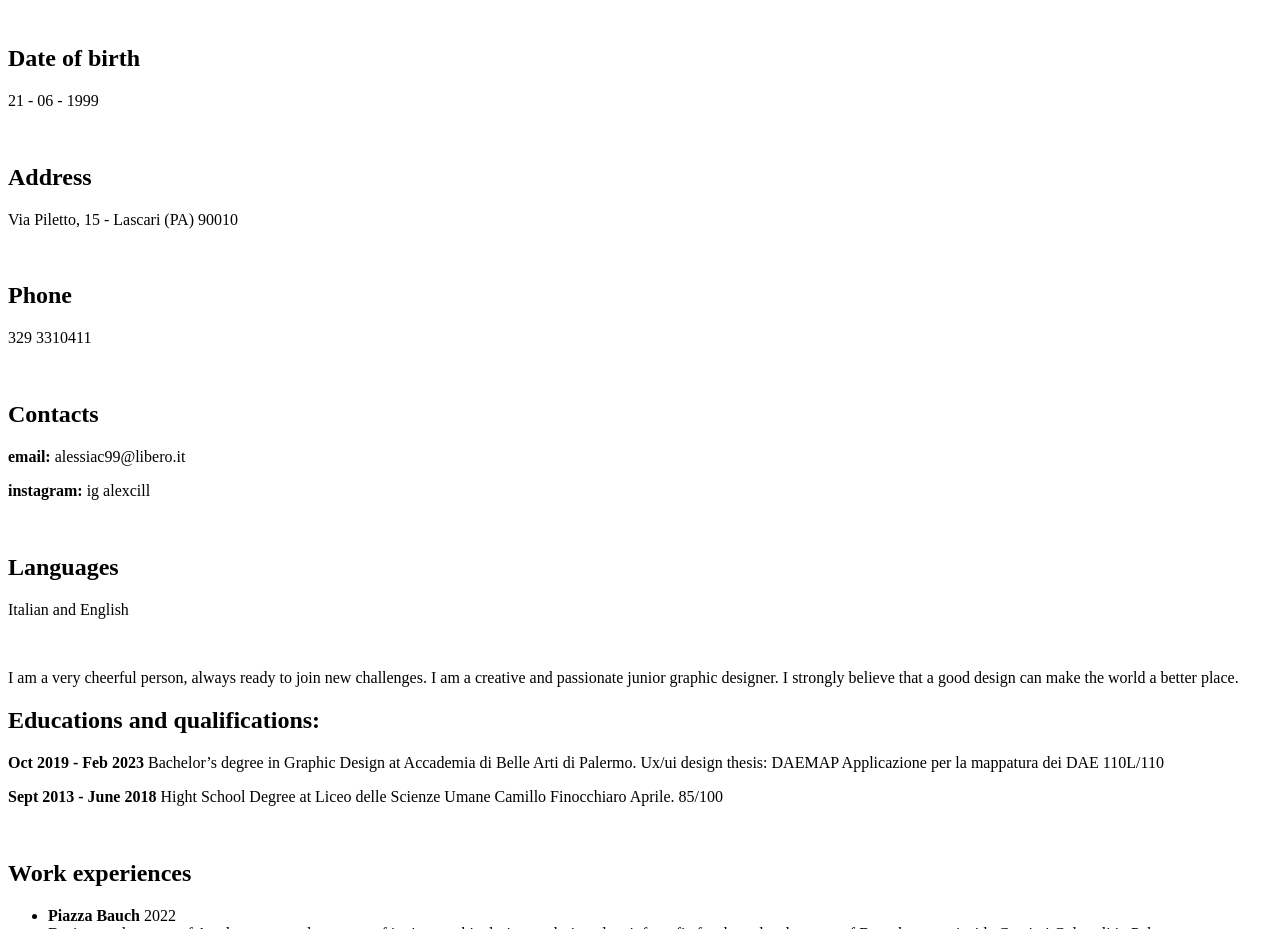
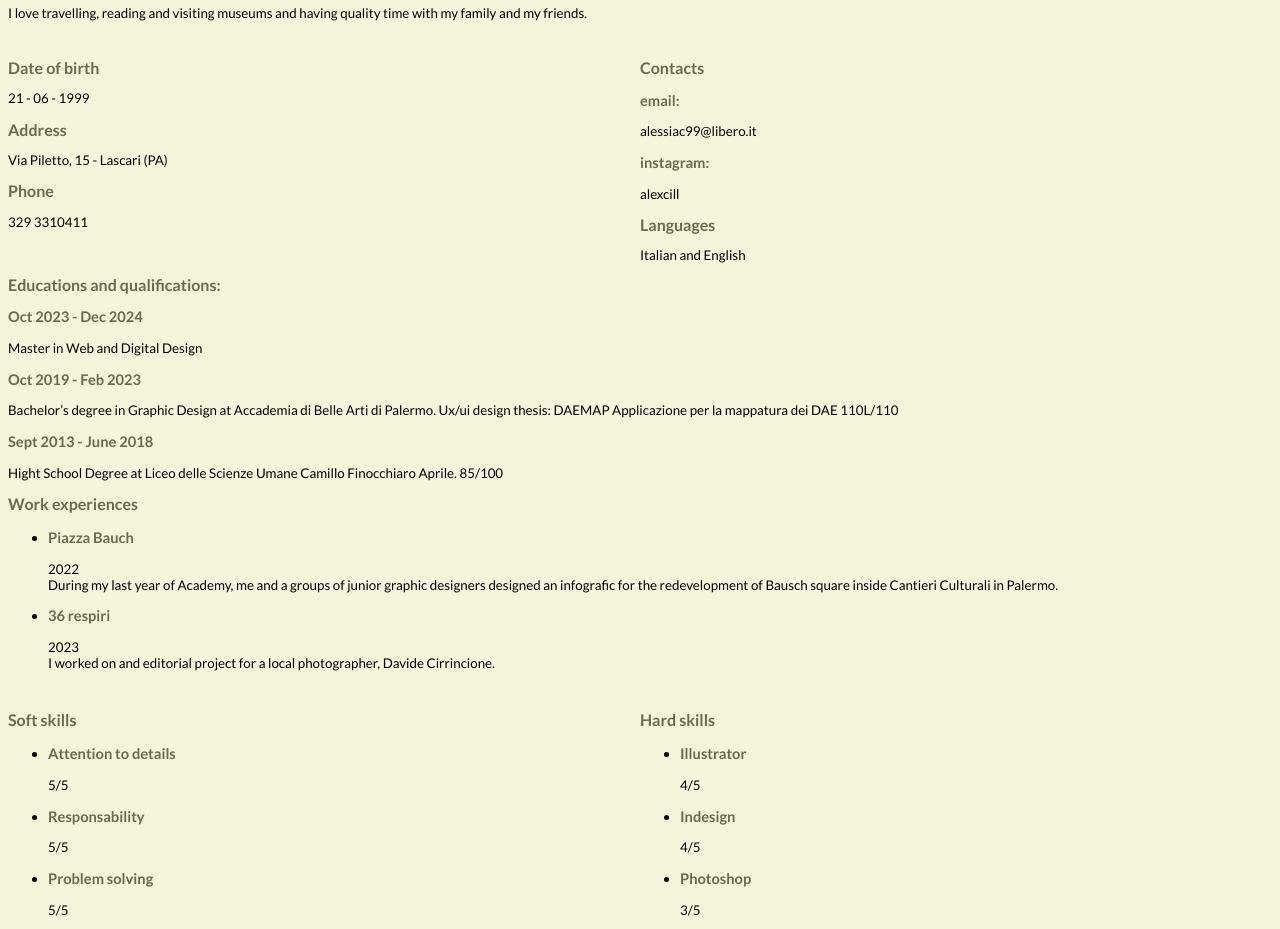
Before and after one commit to spd-master-web/html-cv-alexcill, a plain HTML site: page index.html in a window 1280 px wide. Shown: the part 107-1036 px from the top of the page. Drawn offline with Linux system fonts and the light colour scheme.

Commit message:
css print

```diff
--- a/index.html
+++ b/index.html
@@ -3,79 +3,100 @@
 <head>
     <meta charset="UTF-8">
     <meta name="viewport" content="width=device-width, initial-scale=1.0">
-    <title> alexcill curriculum vitae </title>
+    <link rel="stylesheet" href="print.css" output="print">
+
+<link rel="preconnect" href="https://fonts.googleapis.com">
+<link rel="preconnect" href="https://fonts.gstatic.com" crossorigin>
+<link href="https://fonts.googleapis.com/css2?family=Lato:ital,wght@0,400;0,700;1,400&display=swap" rel="stylesheet">
+
+<title> Alessia Cillari CV </title>
+
+
 </head>
+
 <body>
-    <head>
 
-    <p>Curriculum vitae</p>
-    <h1> Alessia Cillari</h1>
-<br>
+<header>
+    <h1> Alessia Cillari CV</h1>
+<p>I am a very cheerful person, always ready to join new challenges. I am a creative and passionate junior graphic designer.
+ Strongly believe that a good design can make the world a better place. </p>
+
+ <h2> Hobbies </h2>
+ <p> I love travelling, reading and visiting museums and having quality time with my family and my friends.</p>
+
+</header>
+
+<main>
+<div class="boxes">
     <h2> Date of birth </h2>
          <p> 21 - 06 - 1999 </p>
-<br>
     <h2> Address </h2>
-         <p> Via Piletto, 15 - Lascari (PA) 90010 </p>
-<br>
+         <p> Via Piletto, 15 - Lascari (PA) </p>
     <h2> Phone </h2>
          <p> 329 3310411 </p>
- <br>
-         <h2> Contacts </h2>
-         <p><b> email:</b> <a href="mailto:alessiac99@libero.it "></a> alessiac99@libero.it </p>
-         <p><b> instagram:</b> <a href="https://www.instagram.com/alexcill/"></a> ig alexcill</p>
+</div>
 
-<br>
+<div class="boxes">
+     <h2> Contacts </h2>
+        <h3> email:</h3>  <p> <a href="mailto:alessiac99@libero.it "></a> alessiac99@libero.it </p>
+       <h3> instagram:</h3> <p> <a href="https://www.instagram.com/alexcill/"></a> alexcill</p>
+
     <h2> Languages </h2>
          <p>Italian and English</p>
-<br>
+</div>
 
-    <p>I am a very cheerful person, always ready to join new challenges. I am a creative and passionate junior graphic designer.
-        I strongly believe that a good design can make the world a better place. </p>
-
-    </head>
 
         <h2> Educations and qualifications:</h2>
-        <p><b> Oct 2019 - Feb 2023</b>
-            Bachelor’s degree in Graphic Design at Accademia di Belle Arti di Palermo.
+       <h3> Oct 2023 - Dec 2024</h3>
+       <p>Master in Web and Digital Design</p>
+        <h3> Oct 2019 - Feb 2023</h3>
+        <p>Bachelor’s degree in Graphic Design at Accademia di Belle Arti di Palermo.
             Ux/ui design thesis:
             DAEMAP
             Applicazione per la mappatura dei DAE
             110L/110</p>
+            <h3>Sept 2013 - June 2018</h3>
+            <p>Hight School Degree at Liceo delle Scienze Umane Camillo Finocchiaro Aprile.
+                85/100</p>
 
-            <p><b> Sept 2013 - June 2018</b>
-                Hight School Degree at Liceo delle Scienze Umane Camillo Finocchiaro Aprile.
-                85/100</p>
-<br>
+
         <h2> Work experiences </h2>
         <ul>
-          <li> <p> <b> Piazza Bauch </b> 2022<br>
+          <li>
+            <h3> Piazza Bauch </h3> <p> 2022<br>
             During my last year of Academy,
             me and a groups of junior graphic designers
             designed an infografic for the redevelopment
-            of Bausch square inside Cantieri Culturali in Palermo.</p> </li>
-<br>
-          <li> <p> <b>36 respiri</b> 2023 <br>
-            I worked on and editorial project for a local photographer, Davide Cirrincione. </p> </li>
+            of Bausch square inside Cantieri Culturali in Palermo.</p>
+          </li>
+          <li>  <h3>36 respiri </h3> <p> 2023 <br>
+            I worked on and editorial project for a local photographer, Davide Cirrincione. </p>
+         </li>
 
         </ul>
-<br>
-         <h2> Skills </h2>
+
+<div class="boxes">
+         <h2> Soft skills </h2>
          <ul>
-         <li><p><b> Attention to details</b> 5/5</p></li>
-         <li><p><b> Responsability</b> 5/5</p></li>
-         <li></li><p><b> Problem solving</b> 5/5</p></li>
-<br>
-         <li></li><p><b> Illustrator</b> 4/5</p></li>
-         <li></li><p><b> Indesign</b> 4/5</p></li>
-         <li><p><b> Photoshop</b> 3/5</p></li>
-         <li><p><b> Cinema 4D</b> 3/5</p></li>
-         <li><p><b> Figma </b> 4/5</p></li>
+         <li><h3> Attention to details</h3> <p>5/5</p> </li>
+         <li><h3> Responsability</h3> <p> 5/5 </p> </li>
+         <li><h3> Problem solving</h3> <p> 5/5</p></li>
         </ul>
- <br>
-         <h2> Hobbies </h2>
-         <p> I love travelling, reading and visiting museums and having quality time with my family and my friends.</p>
+    </div>
+
+    <div class="boxes">
+        <h2> Hard skills </h2>
+        <ul>
+         <li><h3> Illustrator</h3> <p> 4/5</p> </li>
+         <li><h3> Indesign</h3> <p> 4/5</p> </li>
+         <li><h3> Photoshop</h3> <p> 3/5</p> </li>
+         <li><h3> Cinema 4D</h3> <p> 3/5</p> </li>
+         <li><h3> Figma </h3> <p> 4/5</p></li>
+        </ul>
+    </div>
 
 
+</main>
 
 </body>
 </html>
--- /dev/null
+++ b/print.css
@@ -0,0 +1,43 @@
+
+* {background: beige !important;  !important;}
+
+p {
+  font-family: "Lato", sans-serif;
+  font-weight: 400;
+  font-style: normal;
+  font-size: 10pt;
+  color: black;
+}
+
+h2 {
+  font-family: "Lato", sans-serif;
+  font-weight: 700;
+  font-style: normal;
+  font-size: 12pt;
+  color: rgb(106, 106, 83)
+}
+
+h3 {
+  font-family: "Lato", sans-serif;
+  font-weight: 700;
+  font-style: normal;
+  font-size: 11pt;
+  color: rgb(106, 106, 83)
+}
+
+h1 {
+  font-family: "Lato", sans-serif;
+  font-weight: 700;
+  font-style: normal;
+  font-size: 15pt;
+  text-align: center;
+  color: rgb(106, 106, 83)
+}
+
+.boxes {
+float: left;
+width: 50%;
+height: 200px;
+margin-top: 10px;
+margin-bottom: 30px;
+}
```
